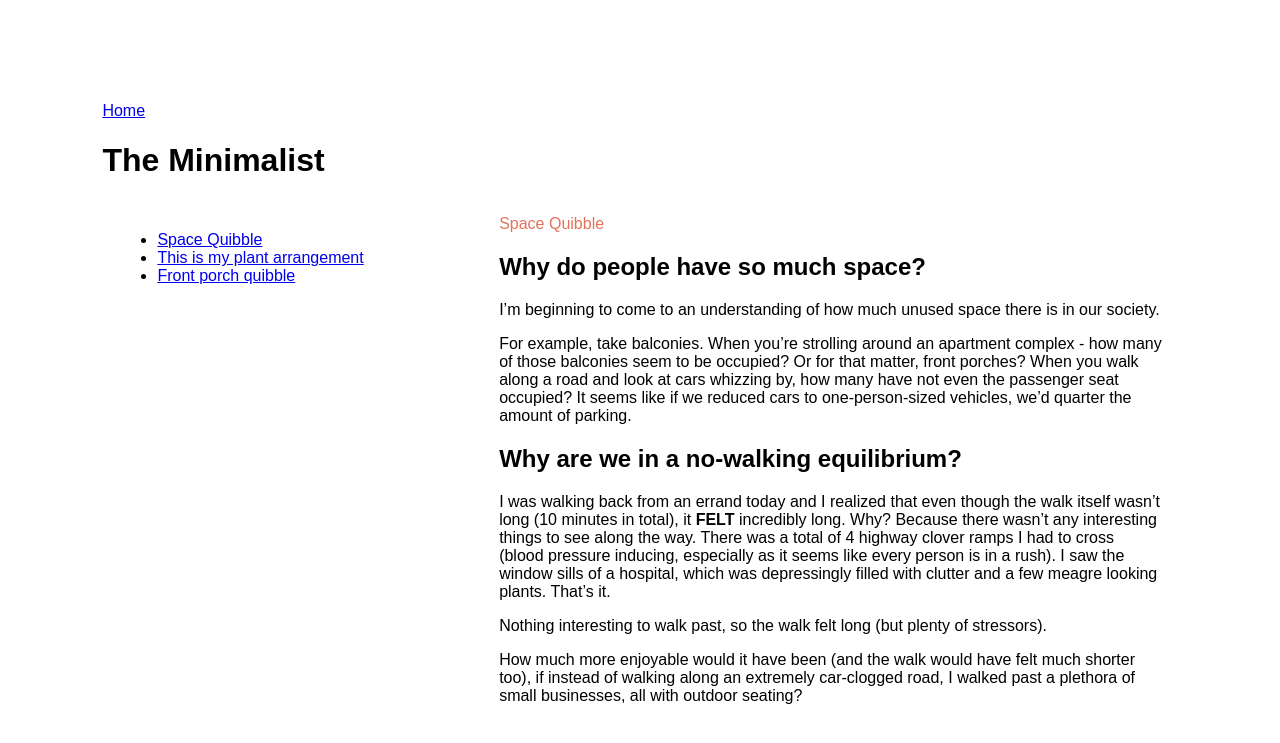
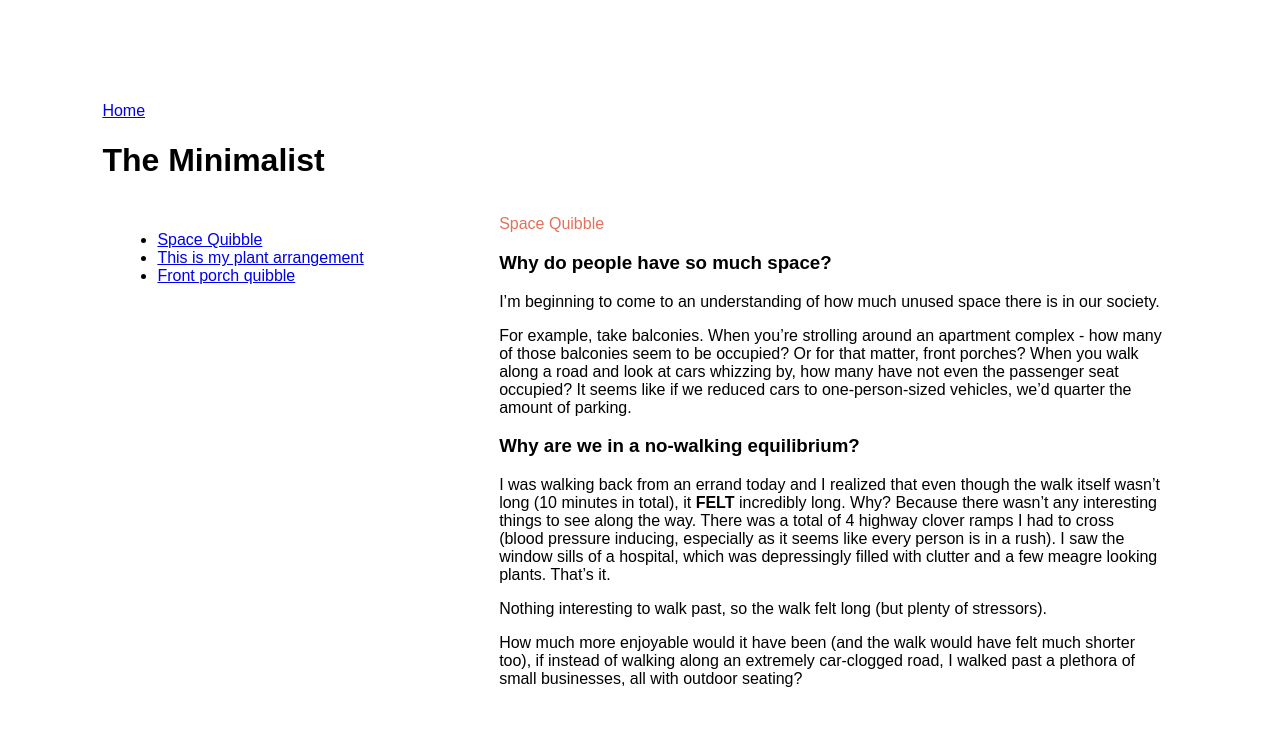
Before and after one commit to heyluney/heyluney.github.io, a Jekyll site: the page built from _posts/2025-12-02-space-quibble.md, in a window 1280 px wide. Shown: the top 743 px of the page. Built offline with Jekyll 4.4.1, drawn with Linux system fonts in a browser that asks for light colours; our own code applies the rules of GitHub Pages for plain Markdown files.

```diff
--- a/_posts/2025-12-02-space-quibble.md
+++ b/_posts/2025-12-02-space-quibble.md
@@ -1,11 +1,11 @@
-## Why do people have so much space?
+### Why do people have so much space?
 
 I'm beginning to come to an understanding of how much unused space there is in our society.
 
 For example, take balconies. When you're strolling around an apartment complex - how many of those balconies seem to be occupied? Or for that matter, front porches? When you walk along a road and look at cars whizzing by, how many have not even the passenger seat occupied? It seems like if we reduced cars to one-person-sized vehicles, we'd quarter the amount of parking.
 
 
-## Why are we in a no-walking equilibrium?
+### Why are we in a no-walking equilibrium?
 
 I was walking back from an errand today and I realized that even though the walk itself wasn't long (10 minutes in total), it **FELT** incredibly long. Why? Because there wasn't any interesting things to see along the way. There was a total of 4 highway clover ramps I had to cross (blood pressure inducing, especially as it seems like every person is in a rush). I saw the window sills of a hospital, which was depressingly filled with clutter and a few meagre looking plants. That's it.
 
```
